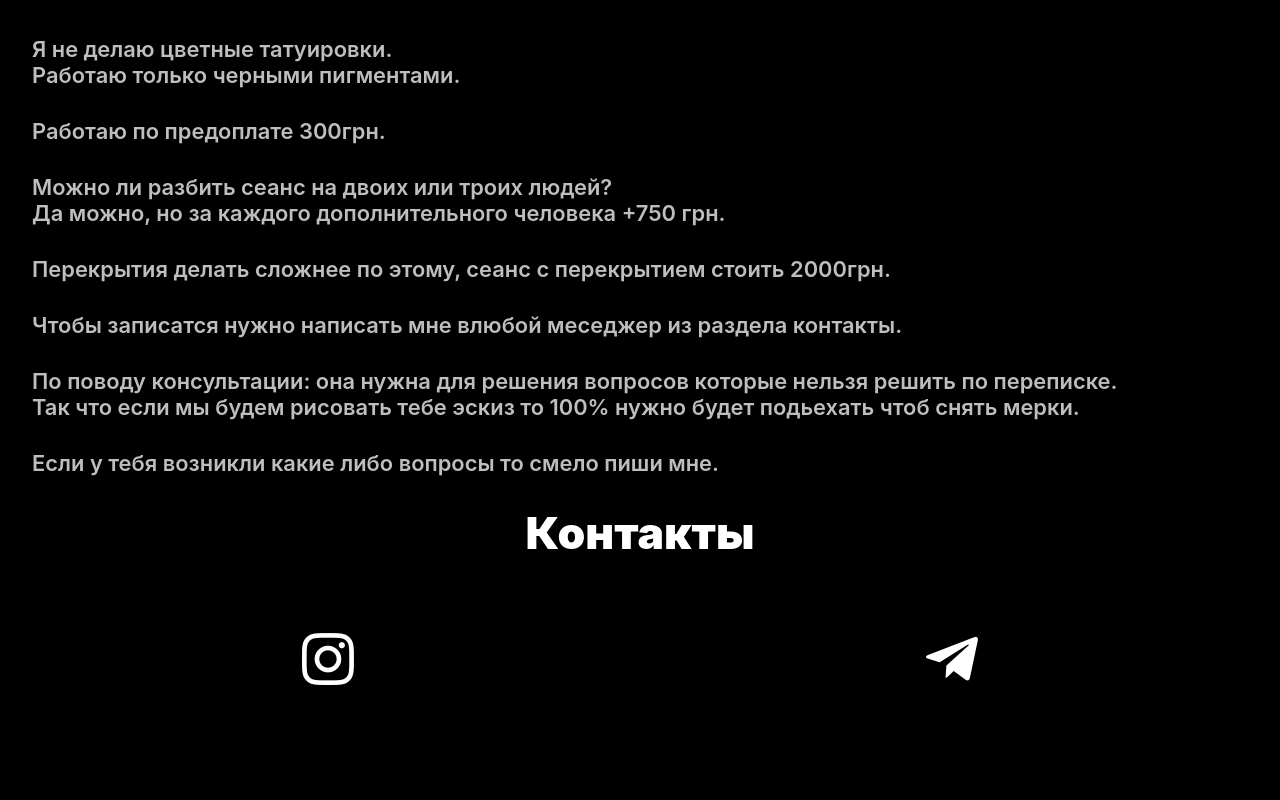
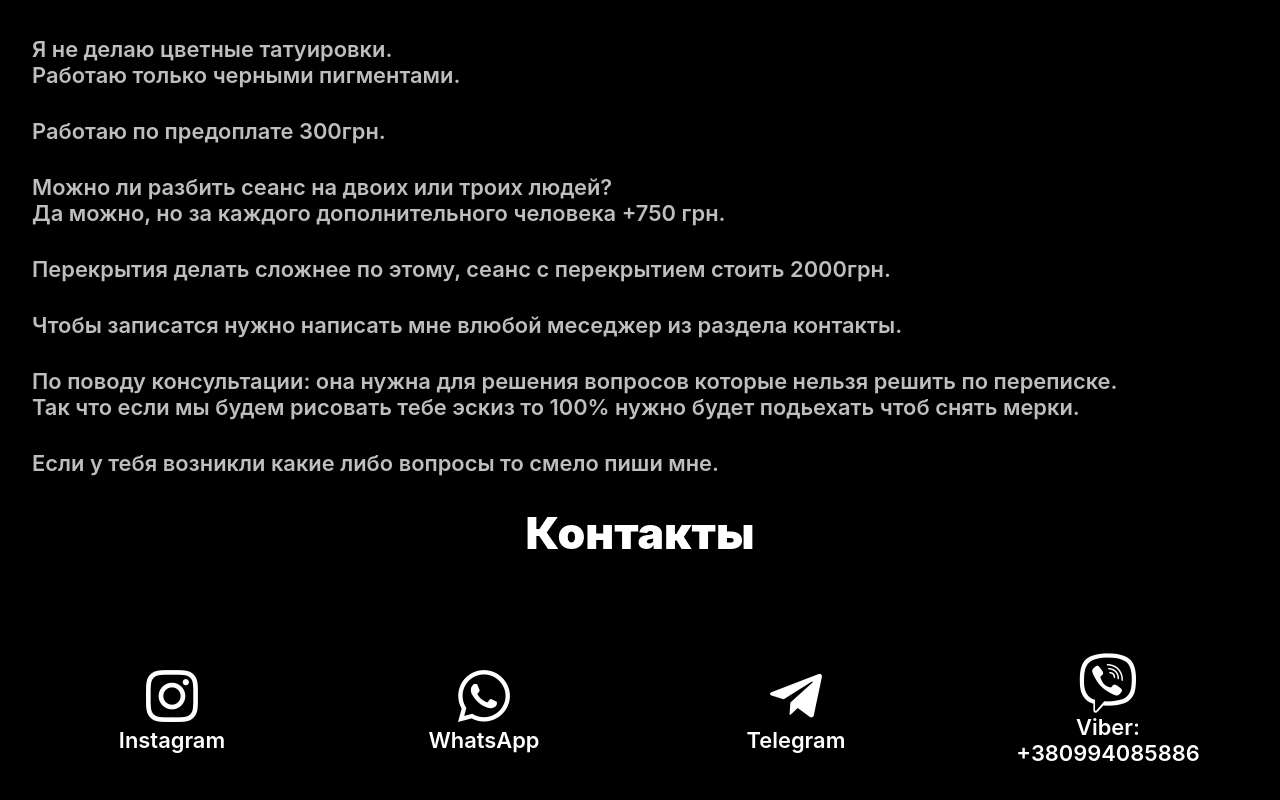
Before and after one commit to Volchinskiy/TATTOO-VEB-SITE-PET-PROJECT, a React (Create React App) app: page / in a window 1280 px wide. Shown: the part 5367-6167 px from the top of the page. Before the commit the page ends 6127 px from the top, so only its background shows below. Built offline with nearby package versions, Linux system fonts and the light colour scheme.

Commit message:
added the last functionality and finished writing the site: all contacts, when scrolling the navigation button is hidden and shown, fixed some problems with safari. Now I'm thinking how to improve what happened

```diff
--- a/src/App.css
+++ b/src/App.css
@@ -6,6 +6,7 @@ body {
   background-color: black;
   font-family: "Raleway";
   font-size: 16px;
+  scroll-behavior: smooth;
 }
 
 * {
@@ -148,6 +149,8 @@ body {
   -webkit-box-align: center;
       -ms-flex-align: center;
           align-items: center;
+  -webkit-transition: all 0.6s;
+  transition: all 0.6s;
 }
 
 .header__memu-button {
@@ -155,6 +158,7 @@ body {
   height: 45px;
   border: 0;
   border-radius: 18px;
+  color: #000;
   background-color: #919191;
   -webkit-transition: all 0.6s;
   transition: all 0.6s;
@@ -318,7 +322,7 @@ body {
 
 .portfolioSection__popup {
   width: 100vw;
-  height: 100vh;
+  height: 110vh;
   position: fixed;
   top: 0;
   left: 0;
@@ -472,7 +476,7 @@ body {
 
 .footer {
   width: 100%;
-  height: 200px;
+  height: 300px;
   padding: 0px 16px 0px 16px;
 }
 
@@ -495,9 +499,32 @@ body {
   -webkit-box-align: center;
       -ms-flex-align: center;
           align-items: center;
+  -ms-flex-wrap: wrap;
+      flex-wrap: wrap;
 }
-.footer__icon-wrapper a {
+
+.footer__link {
+  width: calc(80px + 45 * (100vw / 2650));
+  height: calc(80px + 45 * (100vw / 2650));
+  margin: 20px;
+  display: -webkit-box;
+  display: -ms-flexbox;
+  display: flex;
+  -webkit-box-orient: vertical;
+  -webkit-box-direction: normal;
+      -ms-flex-direction: column;
+          flex-direction: column;
+  -webkit-box-pack: center;
+      -ms-flex-pack: center;
+          justify-content: center;
+  -webkit-box-align: center;
+      -ms-flex-align: center;
+          align-items: center;
   text-decoration: none;
+  color: #fff;
+  text-align: center;
+  font-size: calc(19px + 6 * (100vw / 2650));
+  font-weight: 600;
 }
 
 .footer__icon {
@@ -530,6 +557,10 @@ body {
 
 ._icon-telegram:hover {
   color: #008cff;
+}
+
+._icon-whatsapp:hover {
+  color: #00dd12;
 }
 
 ._icon-viber:hover {
@@ -641,3 +672,7 @@ body {
   opacity: 1;
   visibility: visible;
 }
+
+.--menuButtonHide {
+  top: -50px;
+}
--- a/src/iconFont/iconFont.css
+++ b/src/iconFont/iconFont.css
@@ -1,10 +1,10 @@
 @font-face {
   font-family: 'iconsFont';
-  /* src:  url('iconsFont.eot?g6lc9j'); */
-  src:  url('iconsFont.ttf?g6lc9j') format('truetype');
-  /* url('iconsFont.eot?g6lc9j#iefix') format('embedded-opentype'), */
-    /* url('iconsFont.woff?g6lc9j') format('woff'),
-    url('iconsFont.svg?g6lc9j#iconsFont') format('svg'); */
+  /* src:  url('iconsFont.eot?p2moae'); */
+  src: url('iconsFont.ttf?p2moae') format('truetype');
+    /* url('fonts/iconsFont.eot?p2moae#iefix') format('embedded-opentype'), */
+    /* url('fonts/iconsFont.woff?p2moae') format('woff'), */
+    /* url('fonts/iconsFont.svg?p2moae#iconsFont') format('svg'); */
   font-weight: normal;
   font-style: normal;
   font-display: block;
@@ -28,6 +28,9 @@
 ._icon-instagram:before {
   content: "\e900";
 }
+._icon-whatsapp:before {
+  content: "\e903";
+}
 ._icon-telegram:before {
   content: "\e901";
 }
--- a/src/scss/app.scss
+++ b/src/scss/app.scss
@@ -11,6 +11,7 @@ body{
 
     font-family: 'Raleway';
     font-size: 16px;
+    scroll-behavior: smooth;
 }
 
 *{
@@ -134,6 +135,8 @@ body{
     display: flex;
     justify-content: center;
     align-items: center;
+
+    transition: all .6s;
 }
 
 .header__memu-button{
@@ -142,6 +145,7 @@ body{
 
     border: 0;
     border-radius: 18px;
+    color: #000;
 
     background-color: rgb(145, 145, 145);
     transition: all .6s;
@@ -304,7 +308,7 @@ body{
 
 .portfolioSection__popup{
     width: 100vw;
-    height: 100vh;
+    height: 110vh;
 
     position: fixed;
     top: 0;
@@ -478,7 +482,7 @@ body{
 // FOOTER
 .footer{
     width: 100%;
-    height: 200px;
+    height: 300px;
 
     padding: 0px 16px 0px 16px;
 }
@@ -500,10 +504,25 @@ body{
     display: flex;
     justify-content: space-around;
     align-items: center;
+    flex-wrap: wrap;
+}
 
-    a{
-        text-decoration: none;
-    }
+.footer__link{
+    width: calc(80px + 45 * (100vw / 2650));
+    height: calc(80px + 45 * (100vw / 2650));
+
+    margin: 20px;
+
+    display: flex;
+    flex-direction: column;
+    justify-content: center;
+    align-items: center;
+
+    text-decoration: none;
+    color: #fff;
+    text-align: center;
+    font-size: calc(19px + 6 * (100vw / 2650));
+    font-weight: 600;
 }
 
 .footer__icon{
@@ -533,6 +552,10 @@ body{
 
 ._icon-telegram:hover{
     color: rgb(0, 140, 255);
+}
+
+._icon-whatsapp:hover{
+    color: rgb(0, 221, 18);
 }
 
 ._icon-viber:hover{
@@ -569,6 +592,7 @@ body{
     }
 
     .portfolioSection__popup{
+        // height: 110vh;
         overflow-x: auto;
 
         img{
@@ -644,3 +668,7 @@ body{
     opacity: 1;
     visibility: visible;
 }
+
+.--menuButtonHide{
+    top: -50px;
+}
--- a/src/сomponents/footerContact/Footer.js
+++ b/src/сomponents/footerContact/Footer.js
@@ -6,9 +6,26 @@ export default function Footer() {
             <div className="footer__tittle">Контакты</div>
 
             <div className="footer__icon-wrapper">
-              <a href='https://www.instagram.com/vovkttt/'><div className="footer__icon _icon-instagram"></div></a>
-              <a href='https://t.me/vovkttt'><div className="footer__icon _icon-telegram"></div></a>
-              {/* <div className="footer__icon _icon-viber"></div> */}
+              <a href='https://www.instagram.com/vovkttt/' className='footer__link'>
+                <div className="footer__icon _icon-instagram"></div>
+                <div>Instagram</div>
+              </a>
+
+              <a href='https://wa.me/380994085886' className='footer__link'>
+                <div className="footer__icon _icon-whatsapp"></div>
+                <div>WhatsApp</div>
+              </a>
+
+              <a href='https://t.me/vovkttt' className='footer__link'>
+                <div className="footer__icon _icon-telegram"></div>
+                <div>Telegram</div>
+              </a>
+
+              <div className='footer__link'>
+                <div className="footer__icon _icon-viber"></div>
+                <div>Viber: +380994085886</div>
+              </div>
+
             </div>
 
          </footer>;
--- a/src/сomponents/header/MenuButton.js
+++ b/src/сomponents/header/MenuButton.js
@@ -6,21 +6,24 @@ function openMenu() {
   document.querySelector('body').classList.add('--overflovHidden');
 }
 
-// function hideAndShow() {
-//   let prevScrollpos = window.pageYOffset;
-//   window.onscroll = function() {
+function hideAndShowButton() {
+  let prevScrollpos = window.pageYOffset;
+  window.addEventListener('scroll', function() {
 
-//     let currentScrollPos = window.pageYOffset;
+    let currentScrollPos = window.pageYOffset;
 
-//     if (prevScrollpos > currentScrollPos) {
-//       document.querySelector(".header__button-wrapper").style.top = "0";
-//     } else {
-//       document.querySelector(".header__button-wrapper").style.top = "-50px";
-//     }
+    if (prevScrollpos > currentScrollPos) {
+      document.querySelector(".header__button-wrapper").classList.remove('--menuButtonHide');
+    } else {
+      document.querySelector(".header__button-wrapper").classList.add('--menuButtonHide');
+    }
 
-//     prevScrollpos = currentScrollPos;
-//   }
-// }
+    prevScrollpos = currentScrollPos;
+  });
+}
+
+setTimeout(hideAndShowButton,0);
+
 
 export default function MenuButton() {
   return <div className="header__button-wrapper">
--- a/src/сomponents/header/SecondNavBar.js
+++ b/src/сomponents/header/SecondNavBar.js
@@ -17,6 +17,7 @@ function scrolToPortfolio() {
     document.querySelector('.second-navbar').classList.remove('--rightZero');
     document.querySelector('.pageWrapper').classList.remove('--menuOn');
     document.querySelector('body').classList.remove('--overflovHidden');
+    document.querySelector(".header__button-wrapper").classList.add('--menuButtonHide');
 }
 
 function scrolToPrice() {
@@ -30,6 +31,7 @@ function scrolToPrice() {
     document.querySelector('.second-navbar').classList.remove('--rightZero');
     document.querySelector('.pageWrapper').classList.remove('--menuOn');
     document.querySelector('body').classList.remove('--overflovHidden');
+    document.querySelector(".header__button-wrapper").classList.add('--menuButtonHide');
 }
 
 function scrolToСontact() {
@@ -43,6 +45,7 @@ function scrolToСontact() {
     document.querySelector('.second-navbar').classList.remove('--rightZero');
     document.querySelector('.pageWrapper').classList.remove('--menuOn');
     document.querySelector('body').classList.remove('--overflovHidden');
+    document.querySelector(".header__button-wrapper").classList.add('--menuButtonHide');
 }
 
 export default function SecondNavBar() {
```
Also changed, not shown: src/iconFont/iconsFont.ttf.
